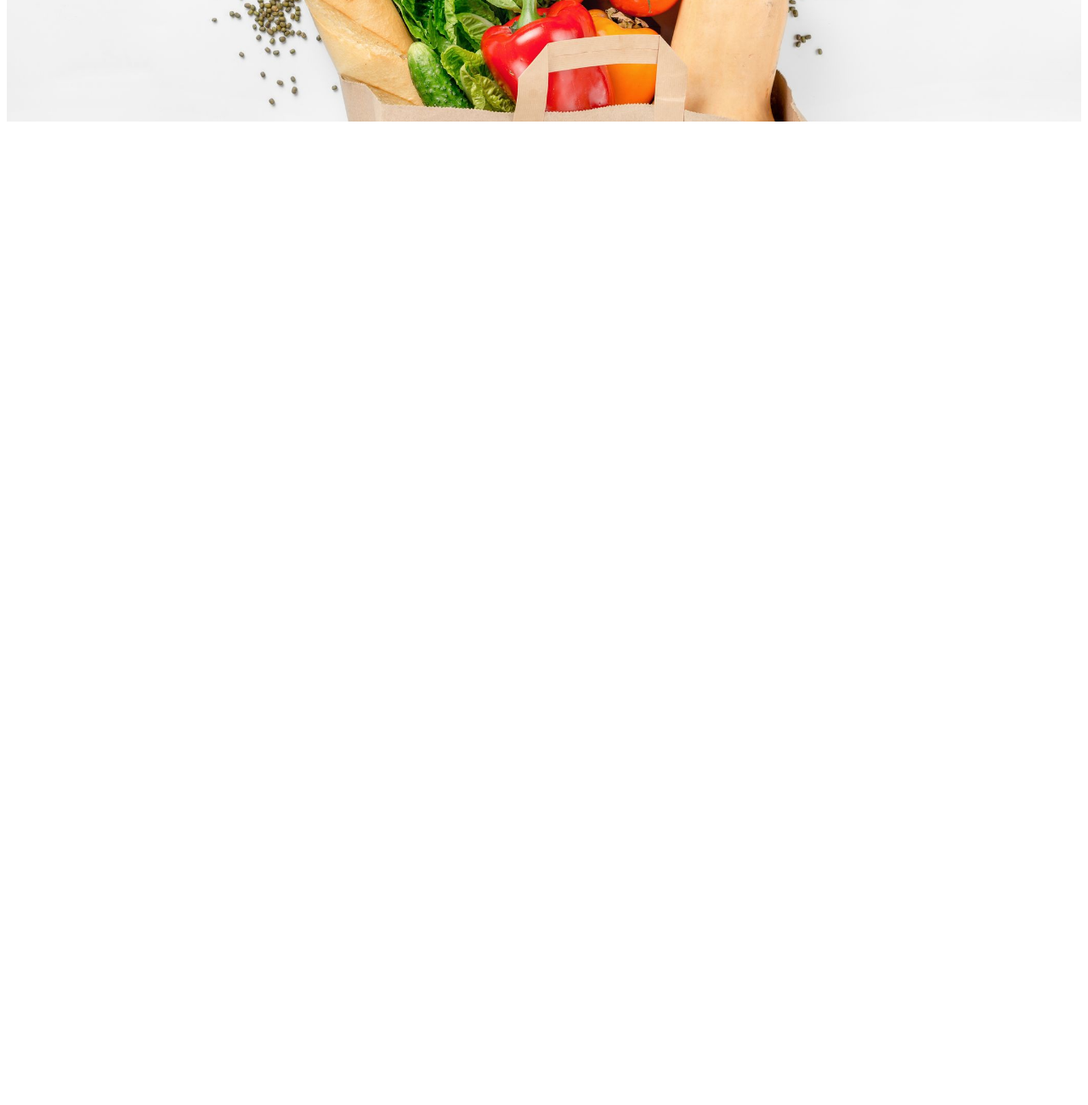
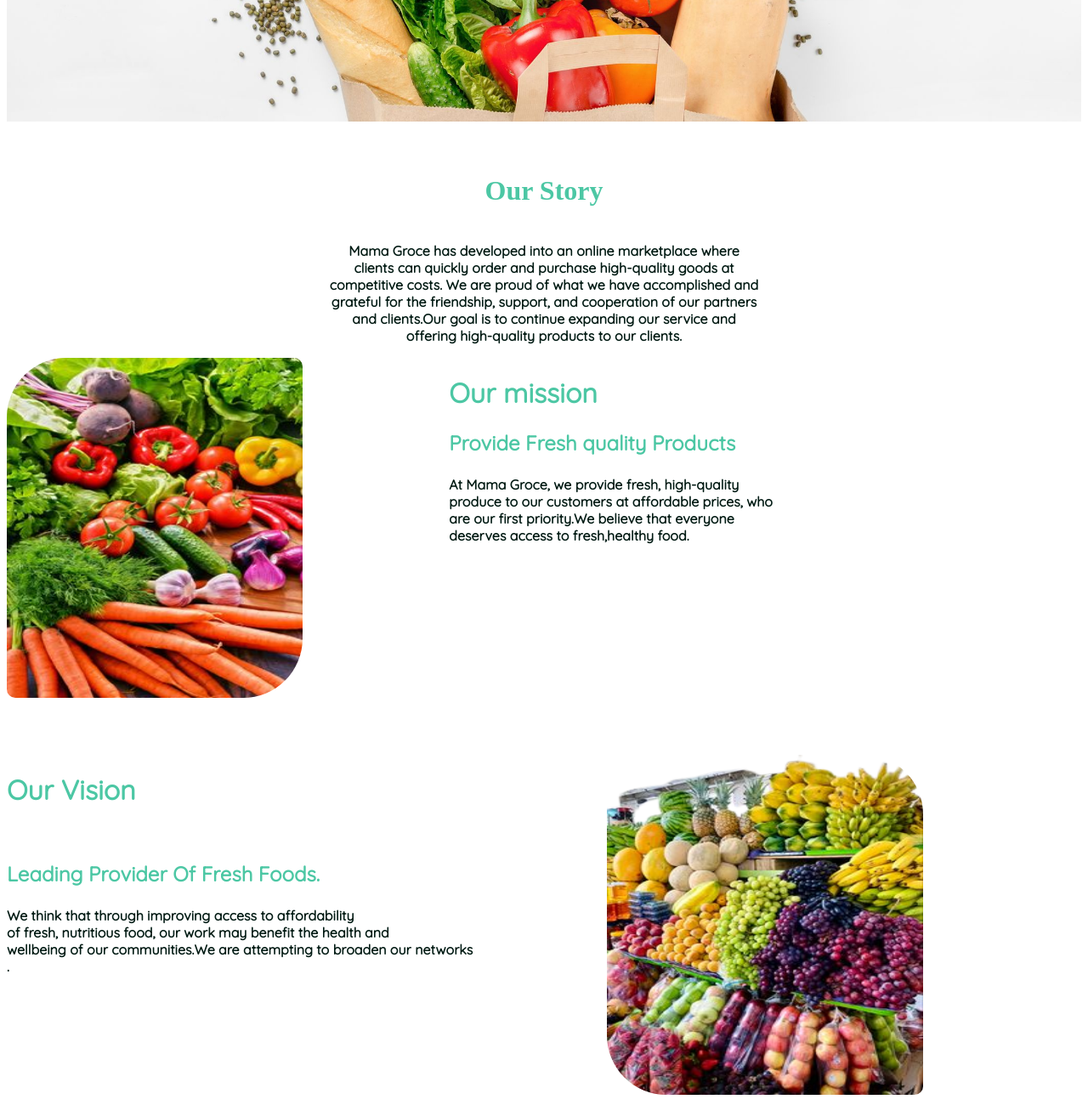
Before and after one commit to nyeliep/mamaGroce-infoweb, a plain HTML site: page index.html in a window 1280 px wide. Shown: the part 633-1933 px from the top of the page at 85% size. Before the commit the page ends 800 px from the top, so only its background shows below. Drawn offline with Linux system fonts and the light colour scheme; a web font is replaced by a local one.

Commit message:
added the about section

```diff
--- a/index.html
+++ b/index.html
@@ -4,6 +4,10 @@
     <meta charset="UTF-8">
     <meta http-equiv="X-UA-Compatible" content="IE=edge">
     <meta name="viewport" content="width=device-width, initial-scale=1.0">
+    <link rel="preconnect" href="https://fonts.googleapis.com">
+    <link rel="preconnect" href="https://fonts.gstatic.com" crossorigin>
+    <link href="https://fonts.googleapis.com/css2?family=Gloock&family=Quicksand&display=swap"
+     rel="stylesheet">
     <link rel="stylesheet" href="style.css">
     <title>Mama Groce</title>
 </head>
@@ -34,3 +38,49 @@
 
     </div>
 </section>
+<div class="about">
+
+    <div class="ourstory">
+        <h1 class ="story">Our Story</h1>
+        <p class="missionp"><br>
+              Mama Groce has developed into an online marketplace where<br>
+              clients can quickly order and purchase high-quality goods at<br>
+              competitive costs. We are proud of what we have accomplished and <br>
+              grateful for the friendship, support, and cooperation of our partners <br>
+              and clients.Our goal is  to continue expanding our service and <br>
+              offering high-quality products to our clients.
+        </p>
+    </div>
+ <div class="ourmission">
+     <div>
+         <img src="/images/vegetables3.jpg" alt="" class="veges">
+     </div>
+     <div class="mission">
+<h1 class="our">Our mission</h1>
+<p class="fresh">Provide Fresh quality Products</p>
+<p class="missionp">
+ At Mama Groce, we provide fresh, high-quality<br>
+ produce to our customers at affordable prices, who<br>
+are our first priority.We believe that everyone<br>
+ deserves access to fresh,healthy food. </p>
+     </div>
+ </div>
+ <div class="vision">
+ <div class="ourvision">
+  <h1 class="ourv">Our Vision</h1><br>
+   <p class="missionv"> Leading Provider Of Fresh Foods.</p>
+   <p class="missionp">
+    We  think that through improving access to  affordability<br>
+    of fresh, nutritious food, our work may benefit the health and <br>
+    wellbeing of our communities.We are attempting to broaden our networks <br>
+    .
+</p>
+</div>
+
+    <div><img src="images/fruit2.png" class="fruit"></div>
+</div>
+
+</div>
+
+</body>
+</html>
--- a/style.css
+++ b/style.css
@@ -23,3 +23,85 @@
     width: 15%;
     height: 40px;
 }
+/* //about */
+
+.about{
+    background-color:white;
+}
+.veges{
+    width: 130%;
+    height: 400px;
+    border: none;
+border-radius: 70px 10px;
+
+}
+.ourmission{
+    display: flex;
+
+}
+.mission{
+    margin-left: 20%;
+
+
+}
+.our{
+    color:#4cc7a4;
+font-family: 'Quicksand', sans-serif;
+font-weight: bolder;
+}
+.missionp{
+color:#021b14;
+font-family: 'Quicksand', sans-serif;
+font-weight: bolder;
+font-size:medium;
+
+}
+.fresh{
+    color:#4cc7a4;
+    font-family: 'Quicksand', sans-serif;
+font-weight: bolder;
+font-size: x-large;
+
+}
+
+.vision{
+  display: flex;
+  margin-top:5%;
+}
+.missionv{
+    color:#4cc7a4;
+    font-family: 'Quicksand', sans-serif;
+    font-weight: bolder;
+    font-size:x-large;
+}
+.ourv{
+    color:#4cc7a4;
+    font-family: 'Quicksand', sans-serif;
+    font-weight: bolder;
+}
+.fruit{
+    border: none;
+    width: 130%;
+    height: 400px;
+    border: none;
+border-radius: 10px 70px;
+margin-left: 55%;
+}
+.story{
+    color: #021b14;
+    margin-top: 5%;
+}
+.ourstory{
+text-align: center;
+}
+.story{
+    color: #4cc7a4;
+    margin-top: 5%;
+    text-align: center;
+
+}
+
+.logo{
+    width: 10%;
+    height: 100px;
+}
```
